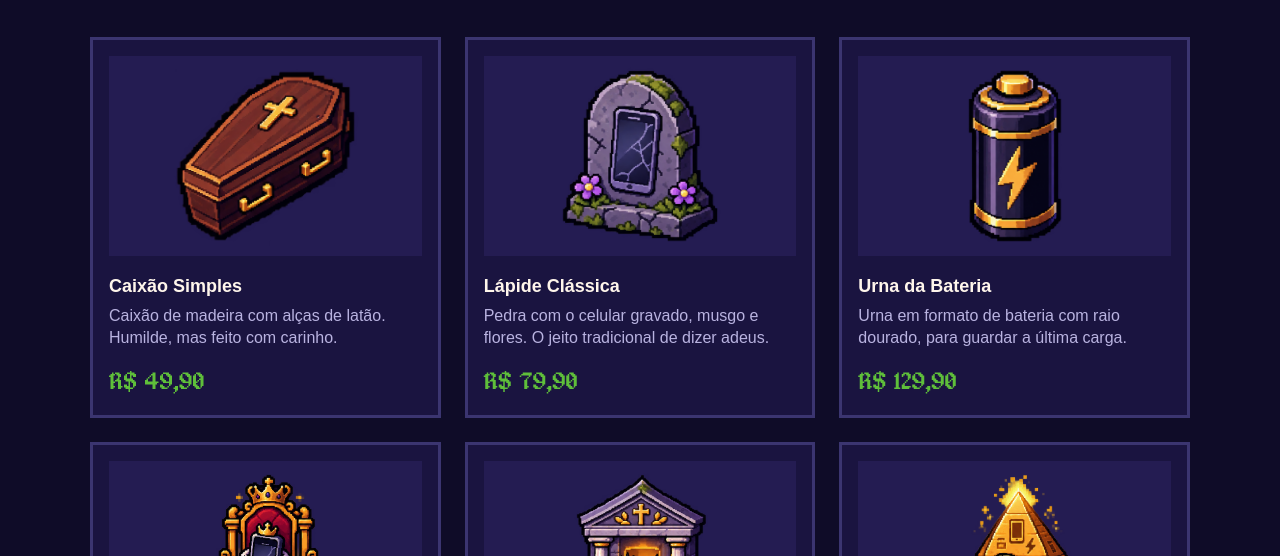
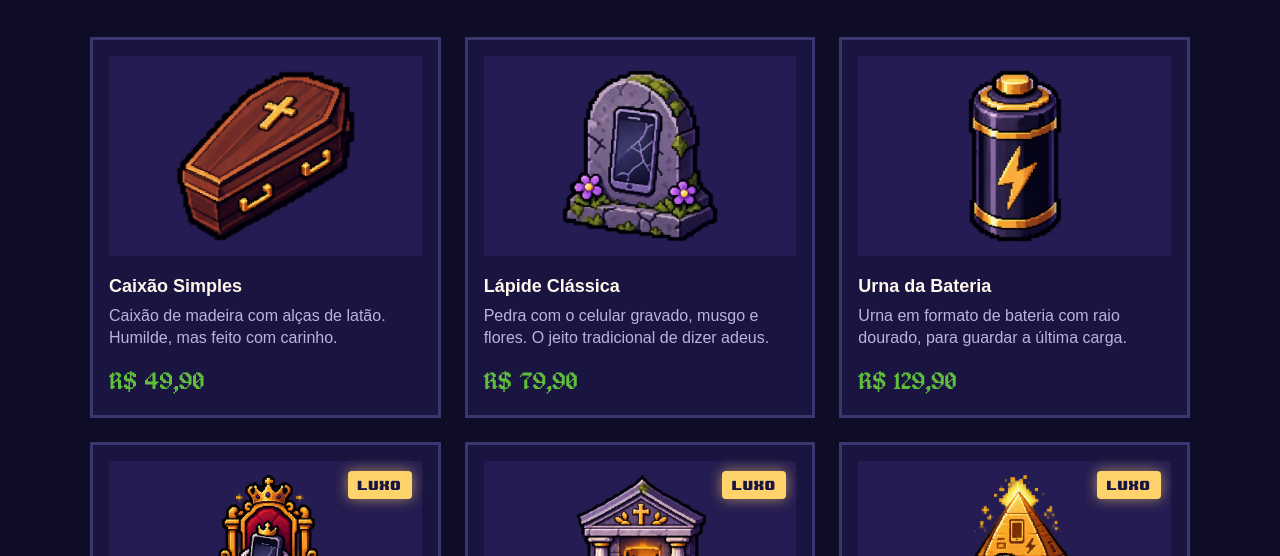
Before and after one commit to rafaeldominguesdev/EndOfTheWord, a plain HTML site: page pages/produtos.html in a window 1280 px wide. Shown: the part 244-800 px from the top of the page. Drawn offline with Linux system fonts and the light colour scheme.

Commit message:
selo de luxo nos produtos mais caros

```diff
--- a/pages/produtos.html
+++ b/pages/produtos.html
@@ -47,6 +47,7 @@
                 </article>
 
                 <article class="card">
+                    <p class="selo">Luxo</p>
                     <img src="../img/trono-eterno.png" alt="Trono dourado com veludo vermelho e um celular de coroa">
                     <h3>Trono Eterno</h3>
                     <p>Trono de ouro com veludo vermelho e coroa. Para o celular que foi rei.</p>
@@ -54,6 +55,7 @@
                 </article>
 
                 <article class="card">
+                    <p class="selo">Luxo</p>
                     <img src="../img/mausoleu-americano.png" alt="Mausoléu de mármore com colunas e portão de ferro aberto">
                     <h3>Mausoléu Americano</h3>
                     <p>Casinha de mármore com colunas, portão de ferro e luz dourada lá dentro.</p>
@@ -61,6 +63,7 @@
                 </article>
 
                 <article class="card">
+                    <p class="selo">Luxo</p>
                     <img src="../img/piramide-farao.png" alt="Pirâmide dourada com um sarcófago em formato de celular">
                     <h3>Pirâmide do Faraó Mobile</h3>
                     <p>Pirâmide de ouro com sarcófago de celular. O mais exclusivo do reino.</p>
--- a/style/produtos.css
+++ b/style/produtos.css
@@ -42,3 +42,17 @@
     font-size: 24px;
     color: #5fbf3a;
 }
+
+.card .selo {
+    margin: 0;
+    position: absolute;
+    top: 26px;
+    right: 26px;
+    font-family: '8bits';
+    font-size: 11px;
+    color: #1a1440;
+    background-color: #ffd36b;
+    padding: 6px 10px;
+    border-radius: 4px;
+    box-shadow: 0 0 14px rgba(255, 211, 107, 0.6);
+}
```
